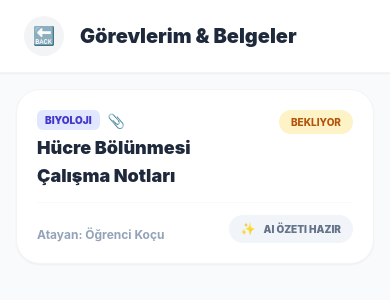
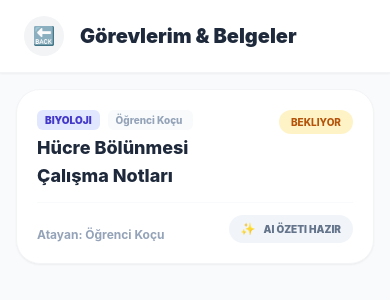
Before and after one commit to irfanunaal-eng/brainmate-app, a React Native app: screen /TasksScreen in a window 390 px wide. Shown: the top 300 px of the page. Built offline with nearby package versions, Linux system fonts and the light colour scheme.

Commit message:
feat: exposed absolute auth profile names wrapping generic teacher role signatures transparently resolving anonymous logging workflows dynamically reliably correctly natively cleanly organically smoothly globally

```diff
--- a/screens/EvaluationsScreen.tsx
+++ b/screens/EvaluationsScreen.tsx
@@ -209,7 +209,7 @@ export function EvaluationsScreen({ navigation, route }: any) {
                          <Text className="font-medium text-slate-700 leading-6 text-base tracking-wide text-justify italic">"{item.content}"</Text>
 
                          <View className="flex-row justify-between items-end mt-4 pt-3 border-t border-slate-200/50">
-                            <Text className="text-xs font-black text-slate-500 tracking-wider">👩‍🏫 Eğitmen Raporu</Text>
+                            <Text className="text-xs font-black text-slate-500 tracking-wider">👩‍🏫 {item.authorName || 'Eğitmen Raporu'}</Text>
                             <Text className="text-[10px] font-bold text-slate-400">{formatDate(item.date)}</Text>
                          </View>
                       </View>
--- a/screens/TasksScreen.tsx
+++ b/screens/TasksScreen.tsx
@@ -21,6 +21,7 @@ type TaskDoc = {
   bulletPoints: string[];
   status: 'pending' | 'in_progress' | 'completed';
   assignedByRole: string;
+  assignedByName?: string;
   date: number;
 };
 const DEFAULT_SUBJECTS = ['Matematik', 'Fizik', 'Kimya', 'Biyoloji', 'Türk Dili ve Edebiyatı', 'Tarih', 'İngilizce'];
@@ -30,6 +31,7 @@ export function TasksScreen({ navigation, route }: any) {
   const [dynamicSubjects, setDynamicSubjects] = useState<string[]>(DEFAULT_SUBJECTS);
   const [isAdding, setIsAdding] = useState(false);
   const [userRole, setUserRole] = useState<string>('student');
+  const [userName, setUserName] = useState<string>('İsimsiz Eğitmen');
   const [resolvedStudentId, setResolvedStudentId] = useState<string>('default');
 
   // Form State
@@ -66,6 +68,9 @@ export function TasksScreen({ navigation, route }: any) {
       if (user) {
          const { data: profile } = await supabase.from('profiles').select('role').eq('id', user.id).single();
          if (profile) setUserRole(profile.role);
+
+         const { data: details } = await supabase.from('users').select('full_name').eq('id', user.id).single();
+         if (details && details.full_name) setUserName(details.full_name);
       }
 
       if (route.params?.studentId) {
@@ -147,6 +152,7 @@ export function TasksScreen({ navigation, route }: any) {
         bulletPoints: bullets.length > 0 && formContent.trim() ? bullets : [],
         status: 'pending',
         assignedByRole: userFullName,
+        assignedByName: userName,
         date: Date.now()
     };
 
@@ -429,12 +435,14 @@ export function TasksScreen({ navigation, route }: any) {
                          <View className="flex-row justify-between items-start mb-3">
                             <View className="flex-1 pr-4">
                                <View className="flex-row items-center mb-1">
-                                  <View className="bg-indigo-100 px-2 py-1 rounded-md mr-2">
-                                     <Text className="text-[10px] font-black text-indigo-700 uppercase">{task.subject}</Text>
-                                  </View>
-                                  {task.hasAttachment && <Text className="mr-1">📎</Text>}
-                               </View>
-                               <Text className={`font-black text-lg ${isCompleted ? 'text-emerald-900 line-through' : 'text-slate-800'}`}>{task.title}</Text>
+                                   <View className="bg-indigo-100 px-2 py-1 rounded-md mr-2">
+                                      <Text className="text-[10px] font-black text-indigo-700 uppercase">{task.subject}</Text>
+                                   </View>
+                                   <Text className="text-[10px] font-extrabold text-slate-400 capitalize bg-slate-100/50 px-2 py-1 rounded-md">
+                                      {task.assignedByRole} {task.assignedByName ? task.assignedByName : ''}
+                                   </Text>
+                                </View>
+                                <Text className={`font-extrabold text-lg ${isCompleted ? 'text-emerald-900 line-through' : 'text-slate-800'}`}>{task.title}</Text>
                             </View>
                             <View className={`px-3 py-1.5 rounded-xl ${isCompleted ? 'bg-emerald-100' : 'bg-amber-100'}`}>
                                <Text className={`font-extrabold text-[10px] uppercase ${isCompleted ? 'text-emerald-700' : 'text-amber-700'}`}>
```
